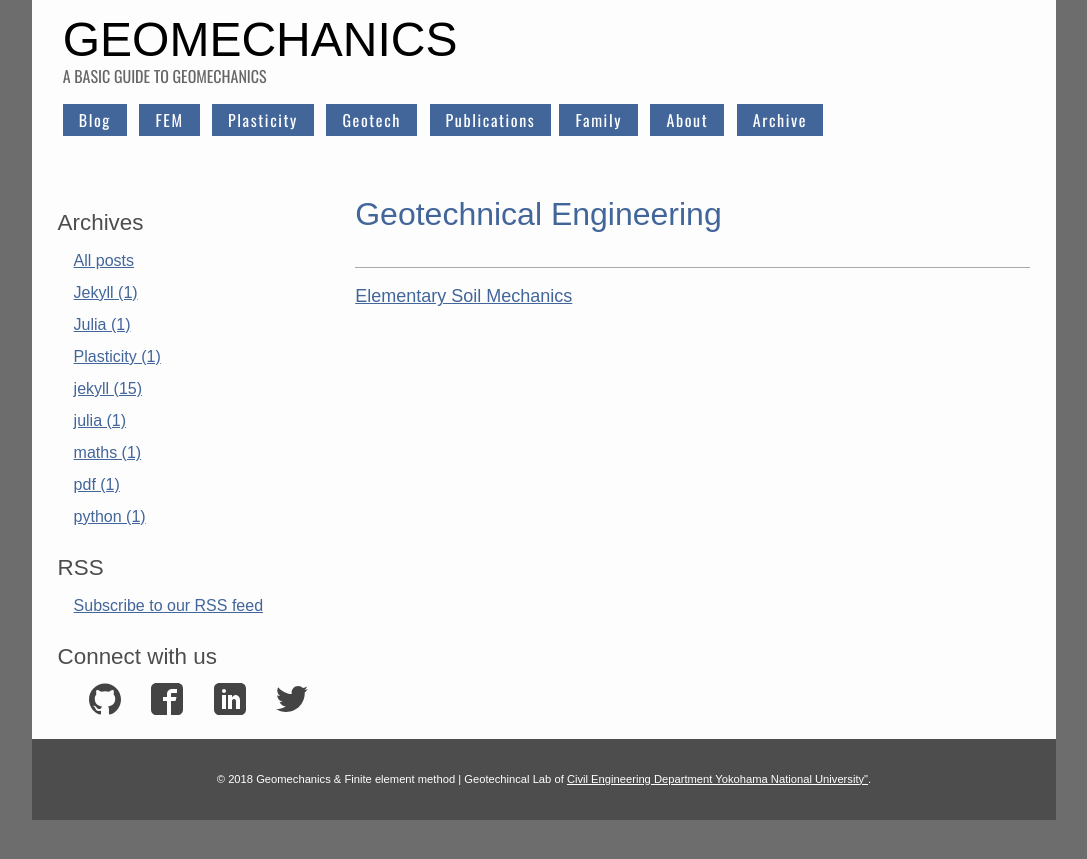
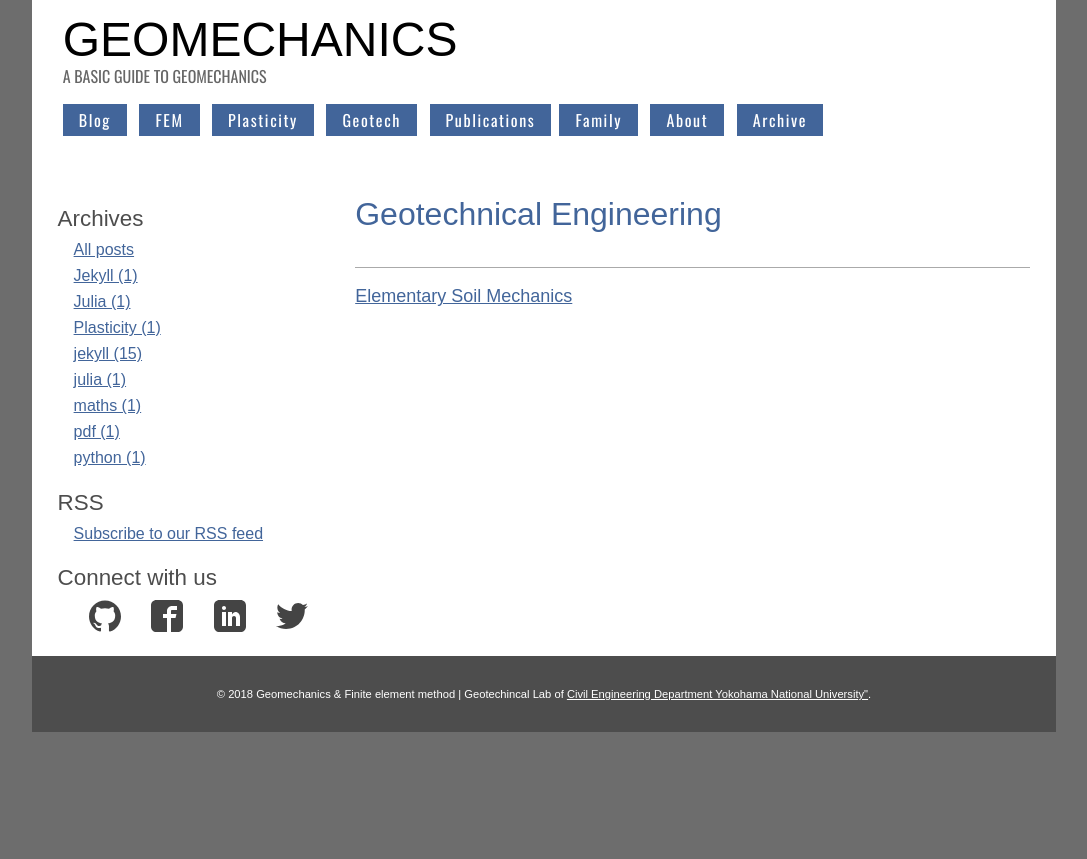
Before and after one commit to quangvunp/geomechanics, a Jekyll site: the page built from geotech.md, in a window 1280 px wide. Shown: the top 859 px of the page, without its empty margins (96-1183 px from the left). Built offline with Jekyll 4.4.1, drawn with Linux system fonts in a browser that asks for light colours.

Commit message:
Update main.css

```diff
--- a/css/main.css
+++ b/css/main.css
@@ -281,24 +281,25 @@
 /* --------------------------------------------------
   Global settings
 -----------------------------------------------------*/
-/* body {
-	font: 95% 'Arial', Georgia, serif;
+ body {
+	/*font: 95% 'Arial', Georgia, serif;*/
+        font-family: Arial, "Helvetica Neue", Helvetica, sans-serif;
 	background: white;
 	direction: ltr;
 	text-align: justify;
 }
 
 h1, h2, h3, h4, h5, h6 {
-	font-family: 'Oswald', 'Helvetica Narrow', Arial, sans-serif;
-	font-weight: 700;
-	font-weight: bold;
+ 	font-family: Arial, "Helvetica Neue", Helvetica, sans-serif;
+        font-size: 100%; font-weight: 500;
+  	text-align: left;
 }
 
-*/
+/*
 
 body {
   font-family: Arial, "Helvetica Neue", Helvetica, sans-serif;
-  font-size: 16px;
+  font-size: 12px;
   text-align: justify;
   line-height: 1.5;
   font-weight: 300;
@@ -311,7 +312,7 @@
   text-align: left;
 }
 
-
+*/
 *, *:before, *:after {
 	-webkit-box-sizing: border-box;
 	-moz-box-sizing: border-box;
```
